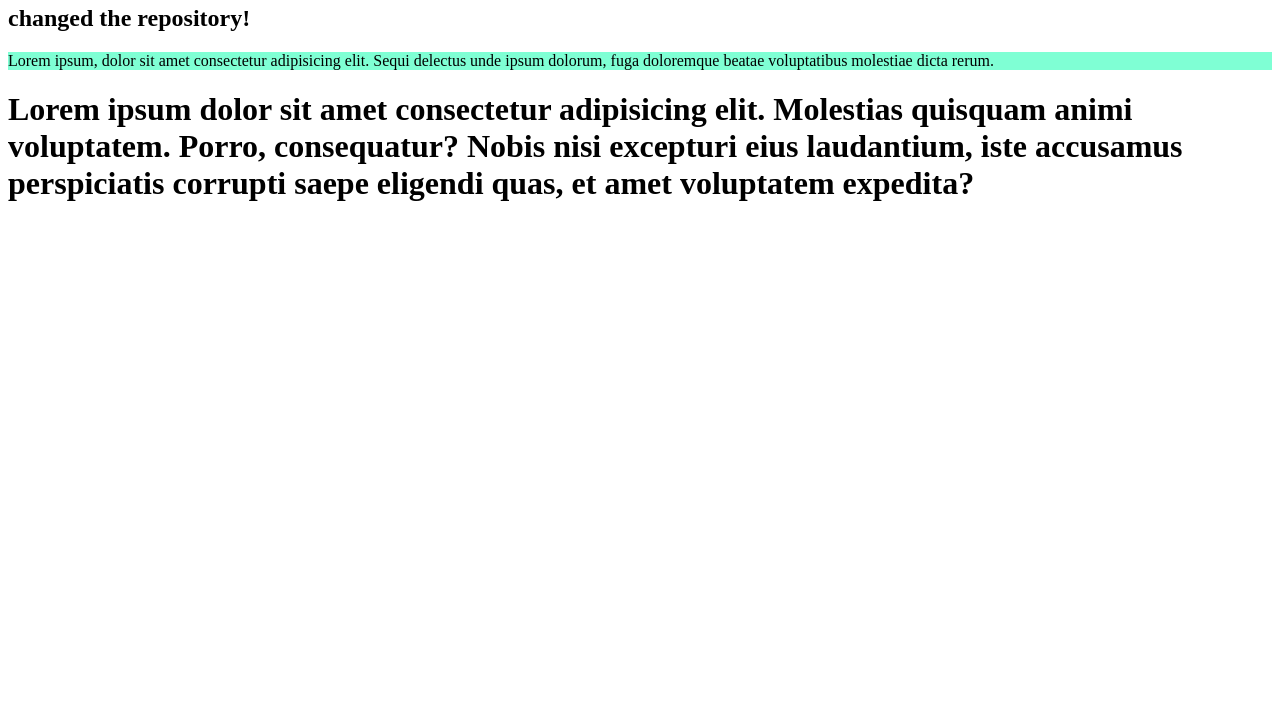
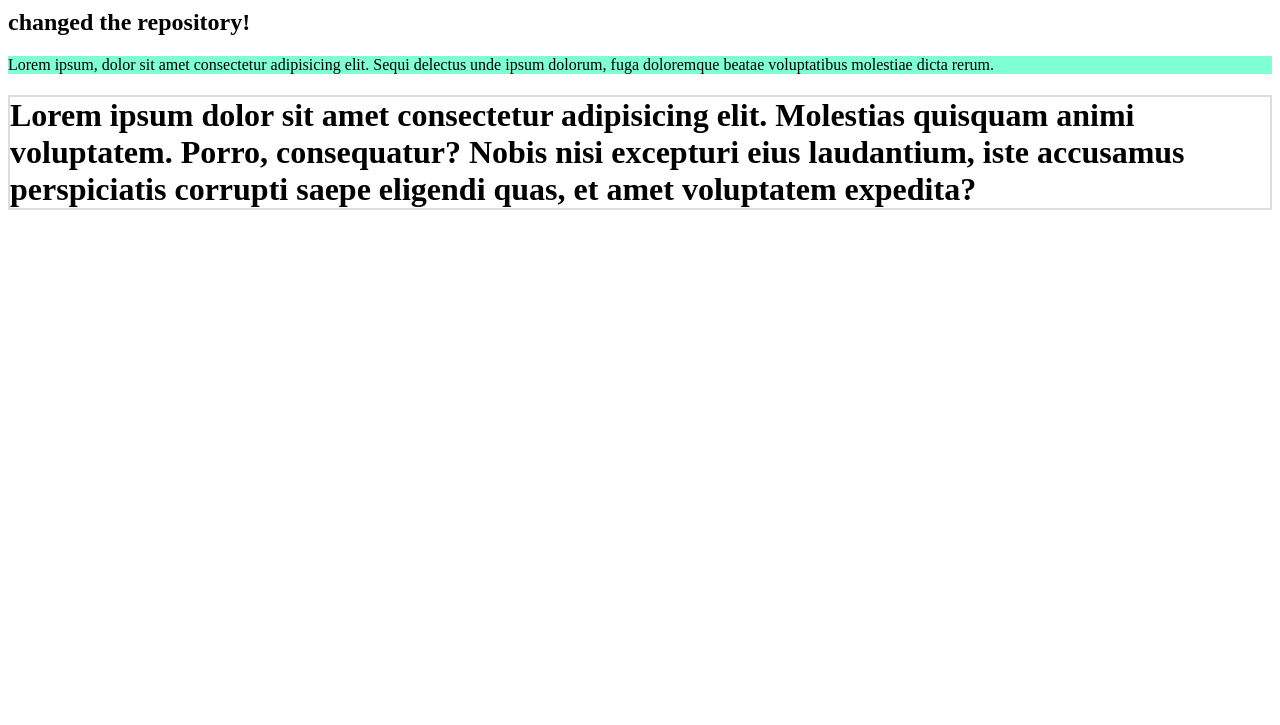
Before and after one commit to mohammedtakbir/third-repo, a plain HTML site: page index.html in a window 1280 px wide. Shown: the part 75-800 px from the top of the page. Drawn offline with Linux system fonts and the light colour scheme.

Commit message:
border added

```diff
--- a/css/style.css
+++ b/css/style.css
@@ -1,3 +1,6 @@
 p{
     background-color: aquamarine;
 }
+h1{
+    border: 2px solid #ddd;
+}
```
